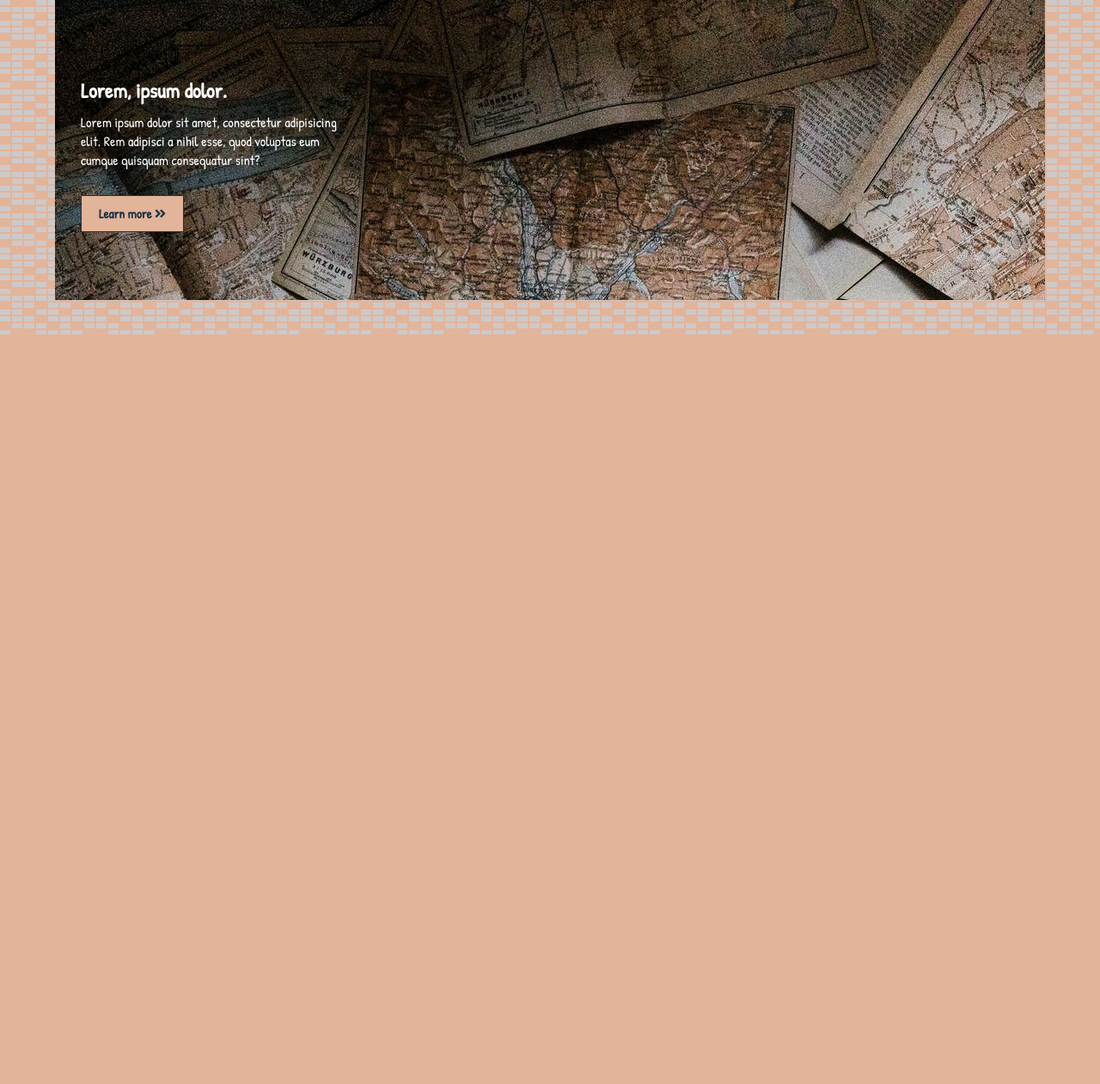
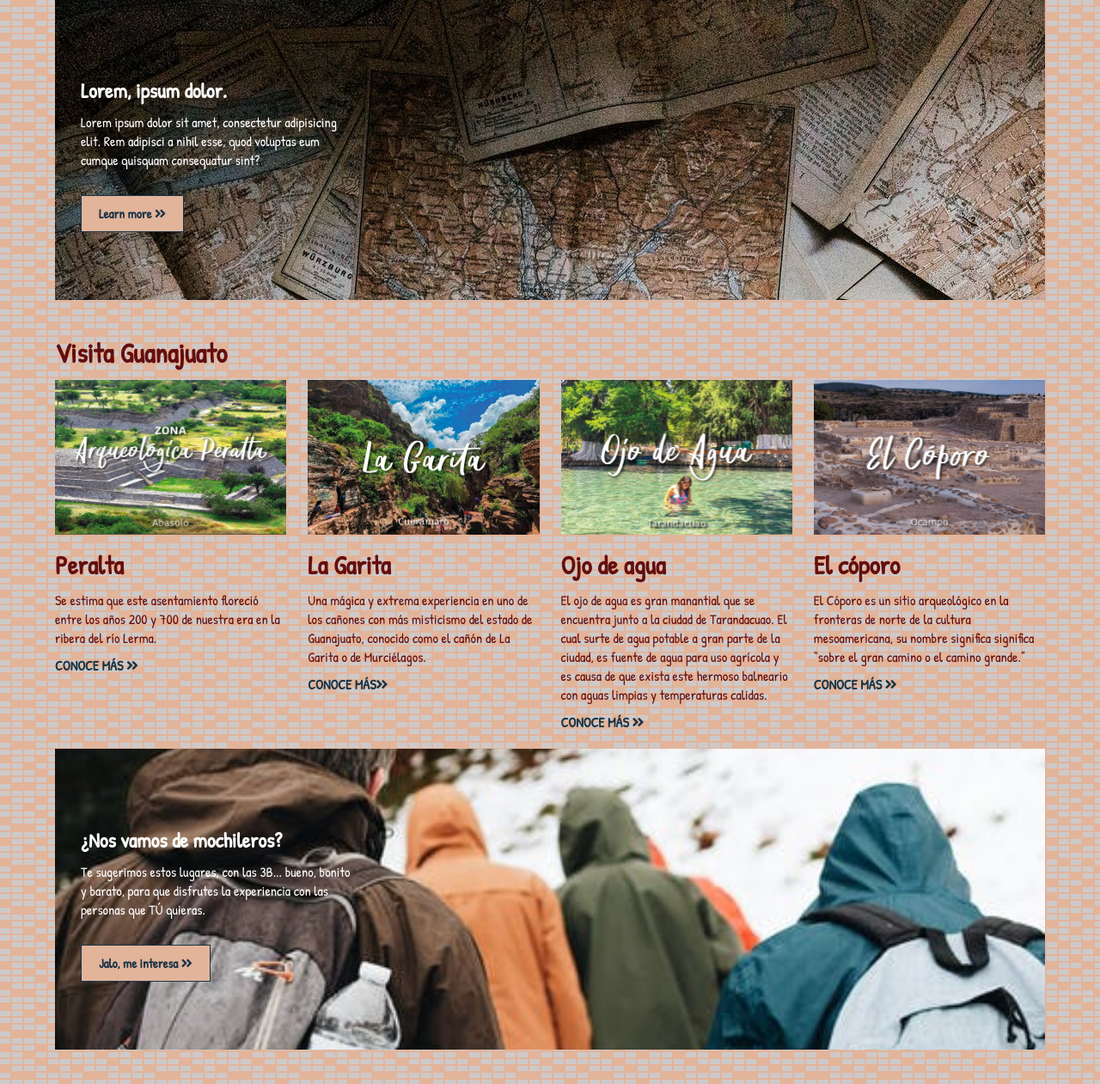
Before and after one commit to arrobaluuz/Resfeber, a PHP site: page / in a window 1280 px wide. Shown: the part 1056-2317 px from the top of the page at 86% size. Before the commit the page ends 1445 px from the top, so only its background shows below. Run offline with PHP 8.4, Linux system fonts and the light colour scheme.

Commit message:
cards de visita Gto y banner de mochileros

```diff
--- a/index.html
+++ b/index.html
@@ -79,10 +79,44 @@
             <div class="content">
                 <h2>Lorem, ipsum dolor.</h2>
                 <p>Lorem ipsum dolor sit amet, consectetur adipisicing elit. Rem adipisci a nihil esse, quod voluptas eum cumque quisquam consequatur sint?</p>
-                <a href="#" class="btn">
-                    Learn more
+                <a href="#" class="btn"> Learn more
                     <i class="fas fa-angle-double-right"></i>
-
+                </a>
+            </div>
+        </section>
+        <h1>Visita Guanajuato</h1>
+        <div class="news-cards">
+            <div>
+                <img src="img/g1.jpg" alt="New 1">
+                <h3>Peralta</h3>
+                <p> Se estima que este asentamiento floreció entre los años 200 y 700 de nuestra era en la ribera del río Lerma.</p>
+                <a href="#"> Conoce más <i class="fas fa-angle-double-right"></i></a>
+            </div>
+            <div>
+                <img src="img/g2.jpg" alt="New 2">
+                <h3>La Garita</h3>
+                <p>Una mágica y extrema experiencia en uno de los cañones con más misticismo del estado de Guanajuato, conocido como el cañón de La Garita o de Murciélagos.</p>
+                <a href="#"> Conoce más<i class="fas fa-angle-double-right"></i></a>
+            </div>
+            <div>
+                <img src="img/g3.jpg" alt="New 3">
+                <h3>Ojo de agua</h3>
+                <p>El ojo de agua es gran manantial que se encuentra junto a la ciudad de Tarandacuao. El cual surte de agua potable a gran parte de la ciudad, es fuente de agua para uso agrícola y es causa de que exista este hermoso balneario con aguas limpias y temperaturas calidas.</p>
+                <a href="#"> Conoce más <i class="fas fa-angle-double-right"></i></a>
+            </div>
+            <div>
+                <img src="img/g4.jpg" alt="New 4">
+                <h3>El cóporo</h3>
+                <p>El Cóporo es un sitio arqueológico en la fronteras de norte de la cultura mesoamericana, su nombre significa significa “sobre el gran camino o el camino grande.”</p>
+                <a href="#"> Conoce más <i class="fas fa-angle-double-right"></i></a>
+            </div>
+        </div>
+        <section class="cards-banner-two">
+            <div class="content">
+                <h2>¿Nos vamos de mochileros?</h2>
+                <p>Te sugerimos estos lugares, con las 3B... bueno, bonito y barato, para que disfrutes la experiencia con las personas que TÚ quieras. </p>
+                <a href="#" class="btn">Jalo, me interesa
+                    <i class="fas fa-angle-double-right"></i>
                 </a>
             </div>
         </section>
--- a/styles.css
+++ b/styles.css
@@ -139,3 +139,19 @@ hr{
 .cards-banner-one h3{
     margin:10px 0 20px 0;
 }
+/*CARDS BANNER TWO*/
+.cards-banner-two{
+    width:100%;
+    height: 350px;
+    background: url('./img/mochileros.jpeg') no-repeat center/cover;
+    margin-bottom: 40px;
+}
+.cards-banner-two .content{
+    width: 30%;
+    padding: 90px 0 0 30px;
+    color: white;
+}
+.cards-banner-two p,
+.cards-banner-two h3{
+    margin:10px 0 20px 0;
+}
```
Also changed, not shown: img/g1.jpg (added), img/g2.jpg (added), img/g3.jpg (added), img/g4.jpg (added), img/mochileros.jpeg (added).
